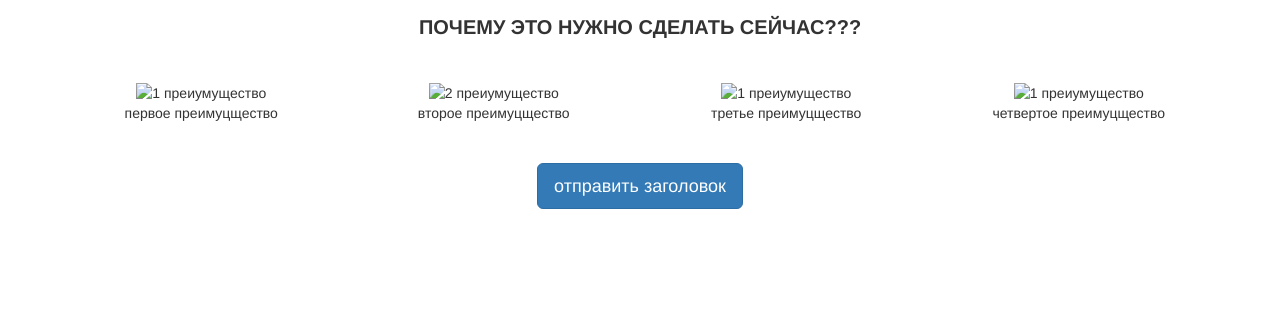
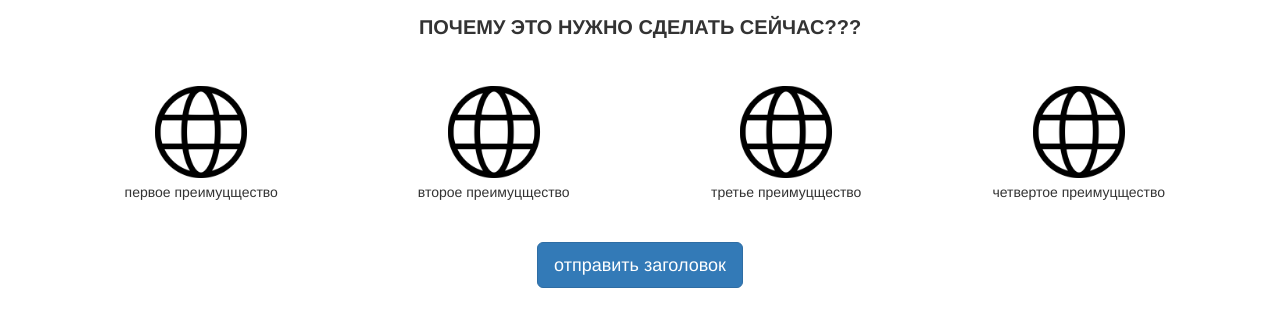
Before and after one commit to DanilkaJester/DanilkaJester.github.io, a plain HTML site: page lesson12/index.html in a window 1280 px wide. Shown: the part 547-865 px from the top of the page. Before the commit the page ends 800 px from the top, so only its background shows below. Drawn offline with Linux system fonts and the light colour scheme; files whose address does not match are found by name.

Commit message:
Update index.html
выфв

```diff
--- a/lesson12/index.html
+++ b/lesson12/index.html
@@ -54,25 +54,25 @@
                     <div class="row">
                         <div class="col-lg-3 col-md-6 col-xs-6">
                             <div class="feature-box">
-                                <img src="..\src\img\img_524742.png" alt="1 преиумущество">
+                                <img src="img\img_524742.png" alt="1 преиумущество">
                                 <p>первое преимуцщество</p>
                             </div>
                         </div>
                         <div class="col-lg-3 col-md-6 col-xs-6">
                             <div class="feature-box">
-                                <img src="..\src\img\img_524742.png" alt="2 преиумущество">
+                                <img src="img\img_524742.png" alt="2 преиумущество">
                                 <p>второе преимуцщество</p>
                             </div>
                         </div>
                         <div class="col-lg-3 col-md-6 col-xs-6">
                             <div class="feature-box">
-                                <img src="..\src\img\img_524742.png" alt="1 преиумущество">
+                                <img src="img\img_524742.png" alt="1 преиумущество">
                                 <p>третье преимуцщество</p>
                             </div>
                         </div>
                         <div class="col-lg-3 col-md-6 col-xs-6">
                             <div class="feature-box">
-                                <img src="..\src\img\img_524742.png" alt="1 преиумущество">
+                                <img src="img\img_524742.png" alt="1 преиумущество">
                                 <p>четвертое преимуцщество</p>
                             </div>
                         </div>
```
